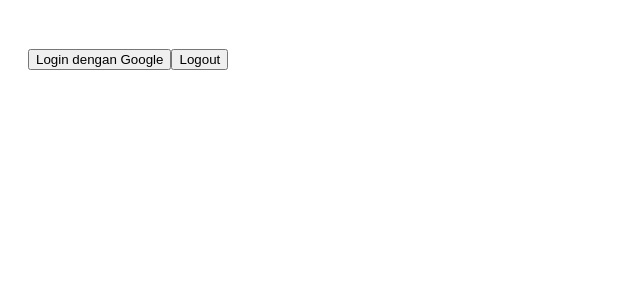
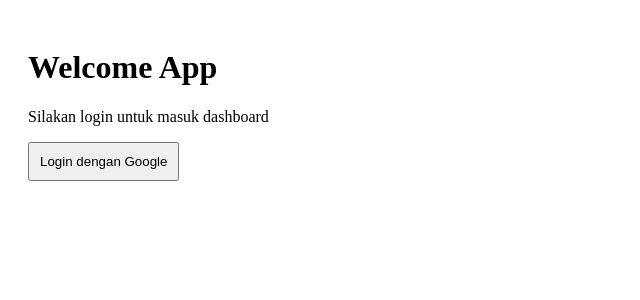
Before and after one commit to afridhotullulu/auth-google, a Next.js app: page / in a window 1280 px wide. Shown: the top 300 px of the page, without its empty margins (0-640 px from the left). Built offline with nearby package versions, Linux system fonts and the light colour scheme.

Commit message:
update home page login UI

```diff
--- a/app/dashboard/page.js
+++ b/app/dashboard/page.js
@@ -99,7 +99,7 @@
 
       <div style={{ marginTop: 40 }}>
         <button
-          onClick={() => signOut()}
+          onClick={() => signOut({ callbackUrl: "/" })}
           style={{
             padding: "10px 15px",
             backgroundColor: "red",
--- a/app/page.js
+++ b/app/page.js
@@ -1,19 +1,18 @@
 "use client";
 
-import { signIn, signOut } from "next-auth/react";
+import Link from "next/link";
 
 export default function Home() {
   return (
     <main style={{ padding: 20 }}>
-      <h1></h1>
+      <h1>Welcome App</h1>
+      <p>Silakan login untuk masuk dashboard</p>
 
-      <button onClick={() => signIn("google")}>
-        Login dengan Google
-      </button>
-
-      <button onClick={() => signOut()}>
-        Logout
-      </button>
+      <Link href="/api/auth/signin">
+        <button style={{ padding: 10 }}>
+          Login dengan Google
+        </button>
+      </Link>
     </main>
   );
 }
```
